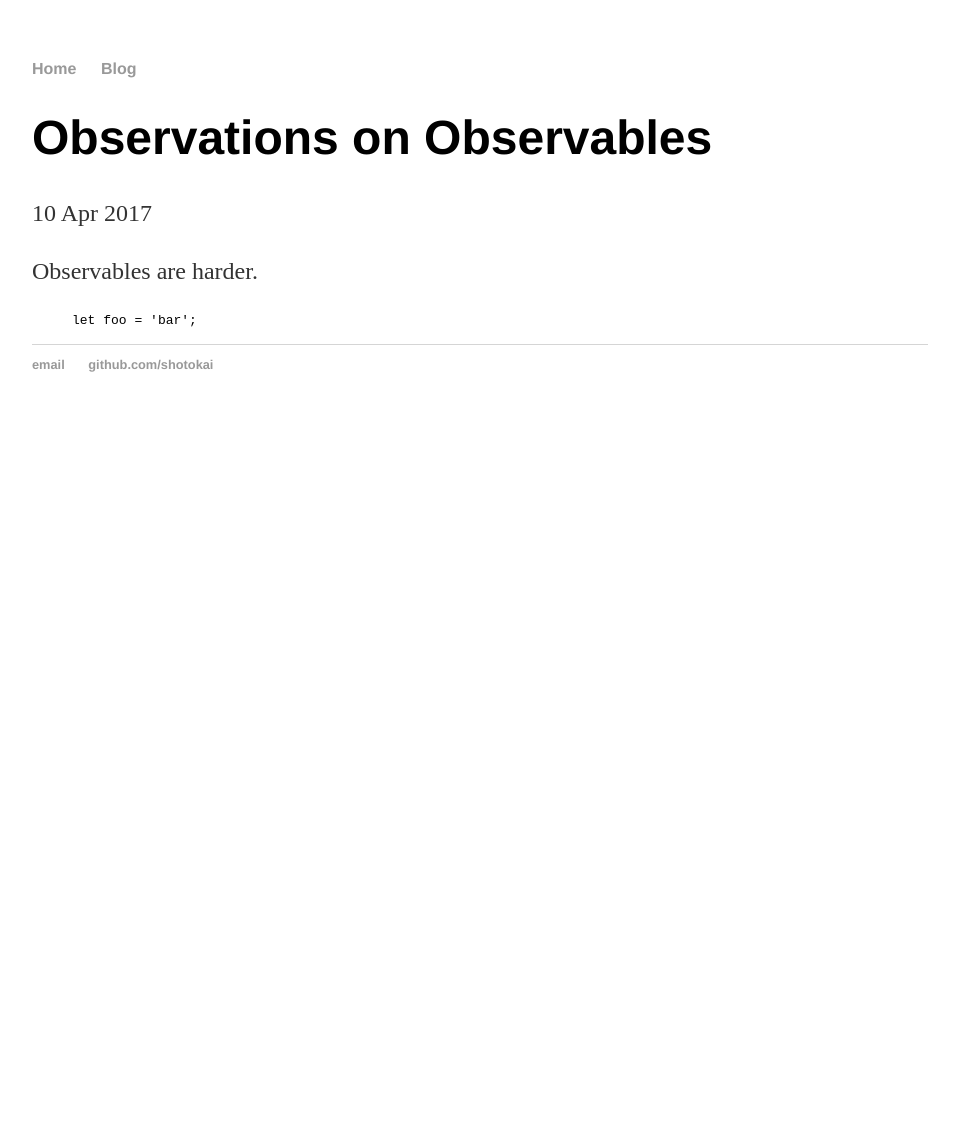
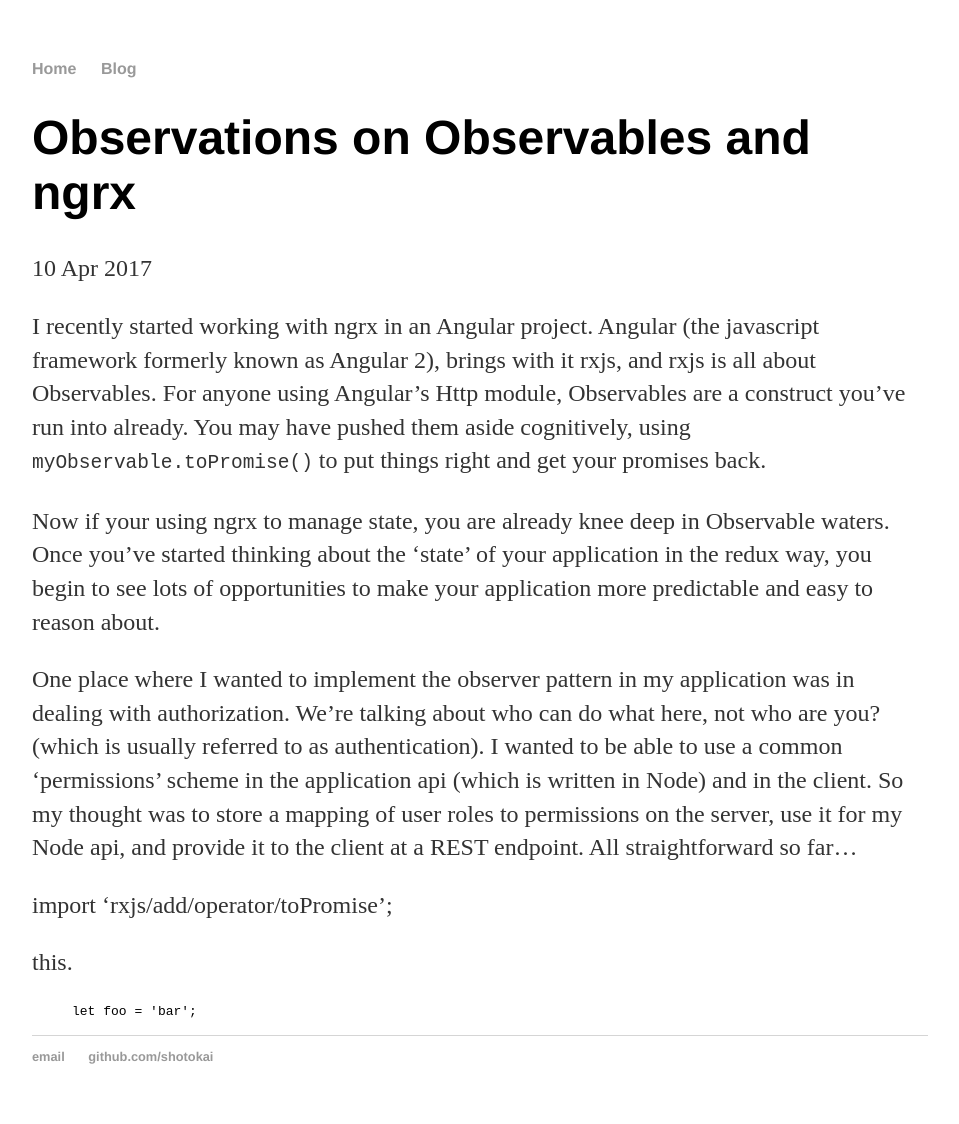
Before and after one commit to shotokai/shotokai.github.io, a Jekyll site: the page built from _posts/2017-04-10-observations-on-observables.md, in a window 1280 px wide. Shown: the whole page, without its empty margins (160-1119 px from the left). Built offline with Jekyll 4.4.1, drawn with Linux system fonts in a browser that asks for light colours; before the commit the page ends 900 px from its top, so only the background shows below that.

Commit message:
Update 2017-04-10-observations-on-observables.md

```diff
--- a/_posts/2017-04-10-observations-on-observables.md
+++ b/_posts/2017-04-10-observations-on-observables.md
@@ -1,11 +1,24 @@
 ---
 layout: post
-title: "Observations on Observables"
+title: "Observations on Observables and ngrx"
 date: 2017-04-10
 ---
 
-Observables are harder.
+I recently started working with ngrx in an Angular project.  Angular (the javascript framework formerly known as Angular 2), brings with it rxjs, and rxjs is all about Observables.  For anyone using Angular's Http module, Observables are a construct you've run into already.  You may have pushed them aside cognitively, using `myObservable.toPromise()` to put things right and get your promises back.
 
+Now if your using ngrx to manage state, you are already knee deep in Observable waters.  Once you've started thinking about the 'state' of your application in the redux way, you begin to see lots of opportunities to make your application more predictable and easy to reason about.
+
+One place where I wanted to implement the observer pattern in my application was in dealing with authorization.  We're talking about who can do what here, not who are you? (which is usually referred to as authentication).  I wanted to be able to use a common 'permissions' scheme in the application api (which is written in Node) and in the client.  So my thought was to store a mapping of user roles to permissions on the server, use it for my Node api, and provide it to the client at a REST endpoint.  All straightforward so far...
+
+
+
+
+{% highlight javascript %}
+
+{% endhighlight %}
+import 'rxjs/add/operator/toPromise';
+
+this.
 {% highlight javascript %}
 let foo = 'bar';
 {% endhighlight %}
```
